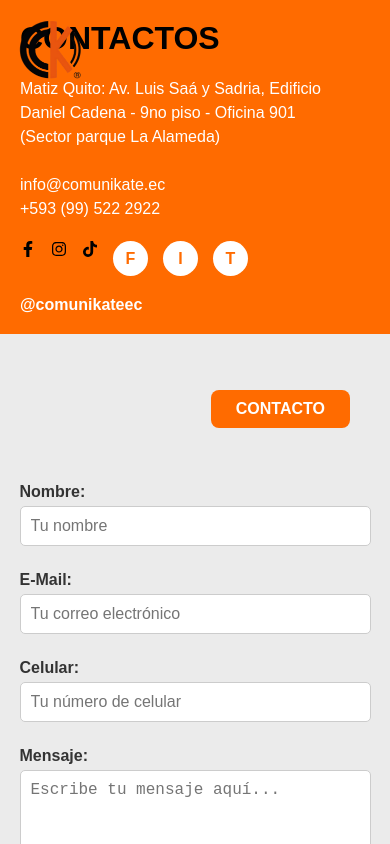
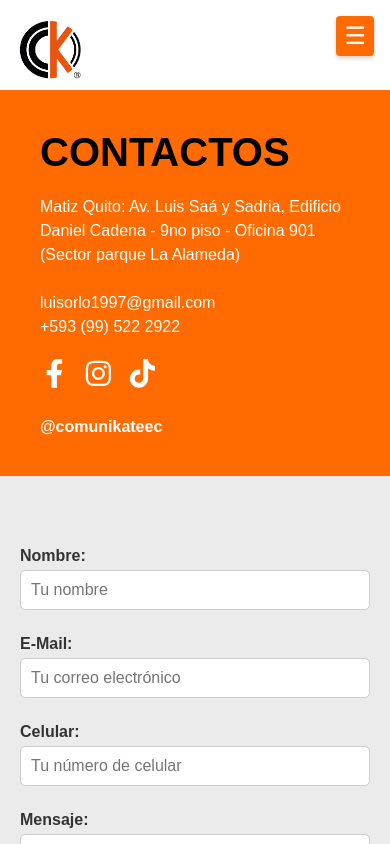
Before and after one commit to YormanOna/COMUNIKATE_EC_V1, a React (Vite) app: page /contacto in a window 390 px wide. Shown: the top 844 px of the page. Built offline with nearby package versions, Linux system fonts and the light colour scheme.

Commit message:
Correcion Menu

```diff
--- a/src/components/NavBar.jsx
+++ b/src/components/NavBar.jsx
@@ -1,4 +1,3 @@
-// NavigationMenu.jsx
 import { useState, useEffect } from 'react';
 import { Link } from 'react-router-dom';
 import '../styles/menuBar.css';
@@ -6,26 +5,42 @@
 
 export function NavigationMenu() {
   const [isScrolled, setIsScrolled] = useState(false);
+  const [isMobileMenuOpen, setIsMobileMenuOpen] = useState(false);
 
   useEffect(() => {
     const handleScroll = () => {
       setIsScrolled(window.scrollY > 50);
     };
-
     window.addEventListener('scroll', handleScroll);
     return () => window.removeEventListener('scroll', handleScroll);
   }, []);
 
+  const toggleMobileMenu = () => {
+    setIsMobileMenuOpen(!isMobileMenuOpen);
+  };
+
+  const closeMobileMenu = () => {
+    setIsMobileMenuOpen(false);
+  };
+
   return (
     <nav className={`nav-container-menu ${isScrolled ? 'scrolled-menu' : ''}`}>
-            <ul className="nav-left-menu">
+      {/* Ícono del menú móvil: cambia entre hamburguesa y cruz */}
+      <div className="mobile-menu-icon" onClick={toggleMobileMenu}>
+        {isMobileMenuOpen ? (
+          <span className="icon-close">&#10005;</span>
+        ) : (
+          <span className="icon-hamburger">&#9776;</span>
+        )}
+      </div>
+
+      {/* Menú de escritorio */}
+      <ul className="nav-left-menu desktop-menu">
         <li className="nav-item-menu">
           <Link to="/" className="nav-link-menu">Inicio</Link>
         </li>
         <li className="nav-item-menu has-submenu">
-                    <Link to="/nosotros" className="nav-link-menu">
-                        Nosotros
-                    </Link>
+          <Link to="/nosotros" className="nav-link-menu">Nosotros</Link>
           <ul className="submenu">
             <li><Link to="/nosotros#instructores" className="submenu-link">Instructores</Link></li>
             <li><Link to="/nosotros#certificados" className="submenu-link">Certificados</Link></li>
@@ -51,17 +66,52 @@
         />
       </div>
 
-            <ul className="nav-right-menu">
+      <ul className="nav-right-menu desktop-menu">
         <li className="nav-item-menu">
           <Link to="/servicios" className="nav-link-menu">Servicios</Link>
         </li>
         <li className="nav-item-menu">
-                    <a href="/contacto" className="nav-link-menu">Contáctanos</a>
+          <Link to="/contacto" className="nav-link-menu">Contáctanos</Link>
         </li>
         <li className="nav-item-menu">
           <Link to="/inscripciones" className="nav-link-menu">Inscríbete Aquí</Link>
         </li>
       </ul>
+
+      {/* Menú móvil (sidebar) */}
+      <div className={`mobile-menu ${isMobileMenuOpen ? 'open' : ''}`}>
+        <ul className="mobile-menu-list">
+          <li className="mobile-menu-item" onClick={closeMobileMenu}>
+            <Link to="/">Inicio</Link>
+          </li>
+          <li className="mobile-menu-item">
+            <span>Nosotros</span>
+            <ul className="mobile-submenu">
+              <li onClick={closeMobileMenu}><Link to="/nosotros#instructores">Instructores</Link></li>
+              <li onClick={closeMobileMenu}><Link to="/nosotros#certificados">Certificados</Link></li>
+              <li onClick={closeMobileMenu}><Link to="/nosotros#galeria">Galería</Link></li>
+            </ul>
+          </li>
+          <li className="mobile-menu-item">
+            <span>Cursos</span>
+            <ul className="mobile-submenu">
+              <li onClick={closeMobileMenu}><Link to="/cursos#periodismo">Periodismo</Link></li>
+              <li onClick={closeMobileMenu}><Link to="/cursos#audiovisual">Audiovisual</Link></li>
+              <li onClick={closeMobileMenu}><Link to="/cursos#socialMedia">SocialMedia</Link></li>
+              <li onClick={closeMobileMenu}><Link to="/cursos#otros">Otros</Link></li>
+            </ul>
+          </li>
+          <li className="mobile-menu-item" onClick={closeMobileMenu}>
+            <Link to="/servicios">Servicios</Link>
+          </li>
+          <li className="mobile-menu-item" onClick={closeMobileMenu}>
+            <Link to="/contacto">Contáctanos</Link>
+          </li>
+          <li className="mobile-menu-item" onClick={closeMobileMenu}>
+            <Link to="/inscripciones">Inscríbete Aquí</Link>
+          </li>
+        </ul>
+      </div>
     </nav>
   );
 }
--- a/src/components/contactanos.jsx
+++ b/src/components/contactanos.jsx
@@ -57,7 +57,7 @@
 
             <button className="consult-button">CONSÚLTANOS YA</button>
           </div>
-
+          <br />
           <div className="map-container">
             <iframe
               src="https://www.google.com/maps/embed?pb=!1m18!1m12!1m3!1d3989.7904015935846!2d-78.50055259999999!3d-0.21434299999999998!2m3!1f0!2f0!3f0!3m2!1i1024!2i768!4f13.1!3m3!1m2!1s0x91d59bd595f6a6a5%3A0xcf57d1528fd56e10!2sComunikate%20Ecuador!5e0!3m2!1ses-419!2sec!4v1742586743928!5m2!1ses-419!2sec"
--- a/src/pages/PageContac.jsx
+++ b/src/pages/PageContac.jsx
@@ -1,57 +1,93 @@
-import React from "react";
-import "../styles/PageContac.css"; // Asegúrate de importar los estilos con el nombre que uses
+import React, { useState } from "react";
+import "../styles/PageContac.css";
 import { NavigationMenu } from "../components/NavBar";
-
-// Ejemplo: si usas react-icons, podrías importar íconos así:
+import { Footer } from "../components/footer";
 import { FaFacebookF, FaInstagram, FaTiktok } from "react-icons/fa";
 
 export function PageContac() {
+  // Dirección de correo del receptor (puedes cambiarla o hacerla dinámica)
+  const receiver = "luisorlo1997@gmail.com";
+
+  const [formData, setFormData] = useState({
+    nombre: "",
+    email: "",
+    celular: "",
+    mensaje: ""
+  });
+
+  const [status, setStatus] = useState(null);
+  const [loading, setLoading] = useState(false);
+
+  // Actualiza los datos del formulario
+  const handleChange = (e) => {
+    const { id, value } = e.target;
+    setFormData((prev) => ({ ...prev, [id]: value }));
+  };
+
+  // Simula el envío del formulario a un "receptor"
+  const handleSubmit = (e) => {
+    e.preventDefault();
+    setLoading(true);
+    setStatus(null);
+
+    // Simulación de envío asíncrono
+    setTimeout(() => {
+      setLoading(false);
+      setStatus({ message: "¡Mensaje enviado exitosamente!", success: true });
+      console.log("Datos enviados a:", receiver);
+      console.log("Contenido del mensaje:", formData);
+      // Reinicia el formulario
+      setFormData({ nombre: "", email: "", celular: "", mensaje: "" });
+    }, 2000);
+  };
+
   return (
     <div>
       <NavigationMenu />
+      <br /><br /><br /><br /><br />
       <div className="pageContac">
         {/* Sección izquierda (fondo naranja) */}
         <div className="pageContac-left">
           <h1 className="pageContac-title">CONTACTOS</h1>
           <div className="pageContac-info">
             <p>
-              Matiz Quito: Av. Luis Saá y Sadria, Edificio Daniel Cadena - 9no
-              piso - Oficina 901
+              Matiz Quito: Av. Luis Saá y Sadria, Edificio Daniel Cadena - 9no piso - Oficina 901
             </p>
             <p>(Sector parque La Alameda)</p>
             <br />
-            <p>info@comunikate.ec</p>
+            <p>{receiver}</p>
             <p>+593 (99) 522 2922</p>
           </div>
           <div className="pageContac-social">
-            {/* Ejemplo con placeholders; reemplaza por íconos reales si deseas */}
             <FaFacebookF className="social-icon" />
             <FaInstagram className="social-icon" />
             <FaTiktok className="social-icon" />
-            <div className="pageContac-iconPlaceholder">F</div>
-            <div className="pageContac-iconPlaceholder">I</div>
-            <div className="pageContac-iconPlaceholder">T</div>
           </div>
           <p className="pageContac-handle">@comunikateec</p>
         </div>
 
         {/* Sección derecha (fondo gris, formulario) */}
         <div className="pageContac-right">
-        <br />
-        <br />
-          <div className="pageContac-buttonContainer">
-            <button className="pageContac-topButton">CONTACTO</button>
-          </div>
-
-          <form className="pageContac-form">
+          <br /><br />
+          <form className="pageContac-form" onSubmit={handleSubmit}>
             <label htmlFor="nombre">Nombre:</label>
-            <input id="nombre" type="text" placeholder="Tu nombre" />
+            <input
+              id="nombre"
+              type="text"
+              placeholder="Tu nombre"
+              value={formData.nombre}
+              onChange={handleChange}
+              required
+            />
 
             <label htmlFor="email">E-Mail:</label>
             <input
               id="email"
               type="email"
               placeholder="Tu correo electrónico"
+              value={formData.email}
+              onChange={handleChange}
+              required
             />
 
             <label htmlFor="celular">Celular:</label>
@@ -59,6 +95,8 @@
               id="celular"
               type="text"
               placeholder="Tu número de celular"
+              value={formData.celular}
+              onChange={handleChange}
             />
 
             <label htmlFor="mensaje">Mensaje:</label>
@@ -66,14 +104,34 @@
               id="mensaje"
               rows="5"
               placeholder="Escribe tu mensaje aquí..."
+              value={formData.mensaje}
+              onChange={handleChange}
+              required
             />
 
-            <button type="submit" className="pageContac-submitButton">
-              ENVIAR
+            <button type="submit" className="pageContac-submitButton" disabled={loading}>
+              {loading ? "Enviando..." : "ENVIAR"}
             </button>
           </form>
+          {status && (
+            <p className={`form-status ${status.success ? "success" : "error"}`}>
+              {status.message}
+            </p>
+          )}
         </div>
       </div>
+
+      <iframe
+        src="https://www.google.com/maps/embed?pb=!1m18!1m12!1m3!1d3989.7904015935846!2d-78.50055259999999!3d-0.21434299999999998!2m3!1f0!2f0!3f0!3m2!1i1024!2i768!4f13.1!3m3!1m2!1s0x91d59bd595f6a6a5%3A0xcf57d1528fd56e10!2sComunikate%20Ecuador!5e0!3m2!1ses-419!2sec!4v1744388054764!5m2!1ses-419!2sec"
+        width="600"
+        height="450"
+        className="pageContac-map"
+        style={{ border: 0 }}
+        allowFullScreen=""
+        loading="lazy"
+        referrerPolicy="no-referrer-when-downgrade"
+      ></iframe>
+      <Footer />
     </div>
   );
 }
--- a/src/styles/PageContac.css
+++ b/src/styles/PageContac.css
@@ -1,14 +1,14 @@
-/* Contenedor general (flex con 2 columnas) */
+/* Contenedor general */
 .pageContac {
   display: flex;
+  flex-wrap: wrap;
   width: 100%;
-    height: 100vh; /* Omitir si no quieres forzar la altura de toda la ventana */
   font-family: Arial, sans-serif;
 }
 
 /* Sección Izquierda (fondo naranja) */
 .pageContac-left {
-    width: 40%;
+  flex: 1 1 300px;
   background-color: #ff6b00;
   display: flex;
   flex-direction: column;
@@ -17,91 +17,85 @@
   box-sizing: border-box;
 }
 
-  /* Título "CONTACTOS" */
+/* Título */
 .pageContac-title {
-    font-size: 3rem;
-    color: black; /* Texto negro para que coincida con el diseño de la imagen */
+  font-size: 2.5rem;
+  color: black;
   margin-bottom: 20px;
 }
 
-  /* Información de contacto (dirección, email, teléfono) */
+/* Información de contacto */
 .pageContac-info {
-    color: #fff; /* Texto blanco sobre fondo naranja */
+  color: #fff;
   font-size: 1rem;
   line-height: 1.5;
   margin-bottom: 20px;
 }
 
-  /* Sección de íconos de redes sociales */
+/* Redes sociales */
 .pageContac-social {
   display: flex;
+  flex-wrap: wrap;
   gap: 15px;
   margin-bottom: 20px;
 }
 
-  /* Ícono de redes (placeholder) */
-  .pageContac-iconPlaceholder {
-    width: 35px;
-    height: 35px;
-    border-radius: 50%;
-    background-color: #fff;  /* Fondo blanco para simular ícono */
-    display: flex;
-    align-items: center;
-    justify-content: center;
-    color: #ff6b00;          /* Contraste con el fondo blanco */
-    font-weight: bold;
+/* Íconos mejorados */
+.social-icon {
+  font-size: 1.8rem;
+  color: white;
+  transition: transform 0.3s ease, color 0.3s ease;
   cursor: pointer;
 }
 
-  /* @comunikateec */
+/* Efecto hover con color original por red social */
+.social-icon:hover {
+  transform: scale(1.2);
+}
+
+.social-icon:hover:nth-child(1) {
+  color: #1877f2; /* Facebook */
+}
+
+.social-icon:hover:nth-child(2) {
+  color: #e1306c; /* Instagram */
+}
+
+.social-icon:hover:nth-child(3) {
+  color: #000000; /* TikTok */
+}
+
 .pageContac-handle {
   color: #fff;
   font-weight: bold;
+  margin-top: 10px;
 }
 
-  /* Sección Derecha (fondo gris + formulario) */
+/* Sección Derecha */
 .pageContac-right {
-    width: 60%;
+  flex: 2 1 400px;
   background-color: #ebebeb;
   display: flex;
   flex-direction: column;
-    justify-content: flex-start; /* Ajusta si quieres centrar verticalmente */
   align-items: center;
-    position: relative;
+  padding: 20px;
+  box-sizing: border-box;
 }
 
-  /* Contenedor del botón "CONTACTO" en la esquina superior derecha */
+/* Botón superior */
 .pageContac-buttonContainer {
   width: 100%;
   display: flex;
   justify-content: flex-end;
-    padding: 20px;
-    box-sizing: border-box;
+  margin-bottom: 10px;
 }
 
-  .pageContac-topButton {
-    background-color: #ff6b00;
-    color: #fff;
-    border: none;
-    padding: 10px 25px;
-    font-size: 1rem;
-    font-weight: bold;
-    border-radius: 8px;
-    cursor: pointer;
-    transition: opacity 0.3s ease;
-  }
-
-  .pageContac-topButton:hover {
-    opacity: 0.8;
-  }
-
-  /* Formulario de contacto */
+/* Formulario */
 .pageContac-form {
-    width: 80%;
-    max-width: 500px; /* Limita el ancho máximo del formulario */
+  width: 100%;
+  max-width: 500px;
   display: flex;
   flex-direction: column;
-    margin-top: 20px; /* Espacio debajo del botón "CONTACTO" */
 }
 
 .pageContac-form label {
@@ -131,7 +125,7 @@
   font-weight: bold;
   border-radius: 25px;
   cursor: pointer;
-    align-self: flex-start; /* Alinea el botón a la izquierda */
+  align-self: flex-start;
   margin-top: 10px;
   transition: opacity 0.3s ease;
 }
@@ -140,35 +134,12 @@
   opacity: 0.8;
 }
 
-  /* Adaptación a pantallas pequeñas */
-  @media (max-width: 768px) {
-    .pageContac {
-      flex-direction: column;
-      height: auto; /* Permite que la altura crezca con el contenido */
+/* iframe responsivo */
+.pageContac-map {
+  width: 100%;
+  height: 450px;
+  display: block;
+  margin: 0 auto;
+  max-width: 100%;
+  border: 0;
 }
-
-    .pageContac-left,
-    .pageContac-right {
-      width: 100%;
-    }
-
-    .pageContac-left {
-      padding: 20px;
-    }
-
-    .pageContac-right {
-      padding-bottom: 20px;
-    }
-
-    .pageContac-topButton {
-      margin-right: 20px;
-    }
-
-    .pageContac-title {
-      font-size: 2rem;
-    }
-
-    .pageContac-form {
-      width: 90%;
-    }
-  }
--- a/src/styles/menuBar.css
+++ b/src/styles/menuBar.css
@@ -1,4 +1,4 @@
-/* Estilos existentes */
+/* Estilos principales del menú */
 .nav-container-menu {
     position: fixed;
     top: 0;
@@ -18,6 +18,7 @@
     box-shadow: 0 2px 4px rgba(0, 0, 0, 0.1);
   }
 
+  /* Logo */
   .logo-wrapper-menu {
     position: absolute;
     left: 50%;
@@ -33,6 +34,7 @@
     width: auto;
   }
 
+  /* Menú de escritorio */
   .nav-left-menu,
   .nav-right-menu {
     display: flex;
@@ -68,7 +70,11 @@
     gap: 5px;
   }
 
+  .nav-link-menu:hover {
+    color: #ff6b00;
+  }
 
+  /* Submenús para escritorio */
   .submenu {
     position: absolute;
     top: 100%;
@@ -106,10 +112,6 @@
     color: #ff6b00;
   }
 
-.nav-link-menu:hover {
-    color: #ff6b00;
-}
-
   /* Estilos para fondo transparente */
   .nav-container-menu:not(.scrolled-menu) .nav-link-menu {
     color: #fff;
@@ -119,7 +121,95 @@
     color: #ff6b00;
   }
 
-/* Responsive */
+  /* Menú móvil - Iconos */
+  .mobile-menu-icon {
+    display: none;
+    z-index: 1100;
+    cursor: pointer;
+    background-color: #ff6b00;
+    padding: 0.5rem;
+    border-radius: 4px;
+    box-shadow: 0 2px 4px rgba(0,0,0,0.2);
+    transition: background-color 0.3s ease;
+  }
+
+  .mobile-menu-icon:hover {
+    background-color: #e65a00;
+  }
+
+  .mobile-menu-icon span {
+    color: #fff;
+    font-size: 1.5rem;
+    line-height: 1;
+  }
+
+  /* Menú móvil (sidebar) */
+  .mobile-menu {
+    position: fixed;
+    top: 0;
+    left: -100%;
+    width: 70%;
+    height: 100%;
+    background-color: #fff;
+    box-shadow: 2px 0 12px rgba(0, 0, 0, 0.2);
+    transition: left 0.3s ease;
+    z-index: 1050;
+    padding-top: 3rem;
+  }
+
+  .mobile-menu.open {
+    left: 0;
+  }
+
+  /* Estilos de la lista del menú móvil */
+  .mobile-menu-list {
+    list-style: none;
+    padding: 0;
+    margin: 0;
+  }
+
+  .mobile-menu-item {
+    border-bottom: 1px solid #ddd;
+    padding: 1rem;
+    transition: background-color 0.3s ease;
+  }
+
+  .mobile-menu-item:hover {
+    background-color: #f5f5f5;
+  }
+
+  .mobile-menu-item a,
+  .mobile-menu-item span {
+    text-decoration: none;
+    color: #333;
+    font-weight: 600;
+    display: block;
+  }
+
+  /* Submenús para menú móvil */
+  .mobile-submenu {
+    list-style: none;
+    padding-left: 1rem;
+    margin-top: 0.5rem;
+    display: none;
+    transition: max-height 0.3s ease;
+  }
+
+  .mobile-menu-item:hover .mobile-submenu {
+    display: block;
+  }
+
+  .mobile-submenu li {
+    padding: 0.5rem 0;
+    border-bottom: 1px dashed #ddd;
+  }
+
+  .mobile-submenu li a {
+    color: #555;
+    font-weight: 500;
+  }
+
+  /* Responsive: Mostrar/ocultar elementos según el ancho de pantalla */
   @media (max-width: 968px) {
     .nav-container-menu {
       padding: 1rem;
@@ -136,11 +226,20 @@
   }
 
   @media (max-width: 768px) {
-    .nav-left-menu,
-    .nav-right-menu {
+    /* Oculta el menú de escritorio */
+    .desktop-menu {
       display: none;
     }
 
+    /* Muestra el ícono del menú móvil */
+    .mobile-menu-icon {
+      display: block;
+      position: absolute;
+      right: 1rem;
+      top: 1rem;
+    }
+
+    /* Ajusta el logo para móvil */
     .logo-wrapper-menu {
       position: relative;
       left: 0;
```
Also changed, not shown: src/pages/Cursos.jsx (+12 -0 lines), src/styles/testimonios.css (+48 -11 lines). Lines whose indentation alone changed are shown as unchanged.
